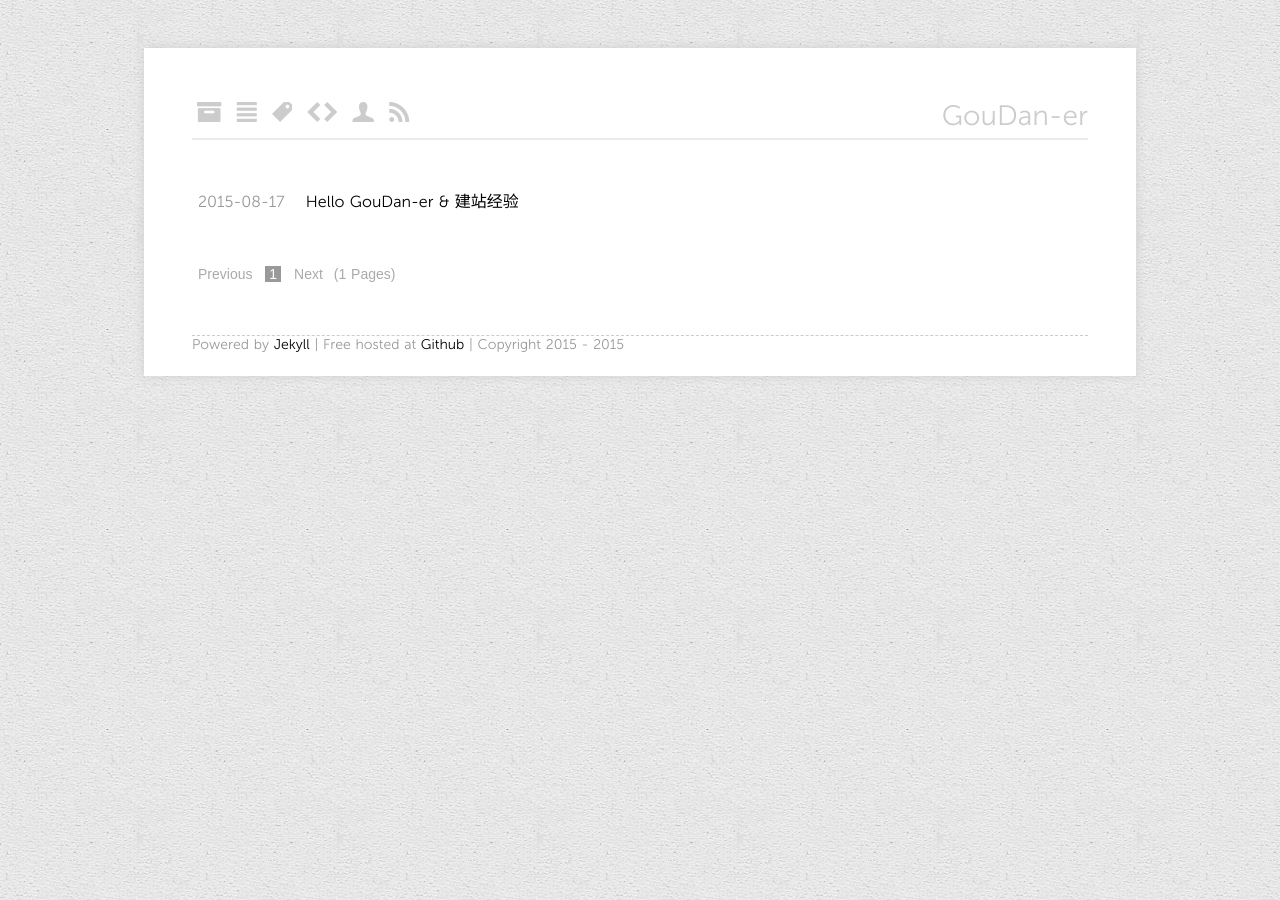
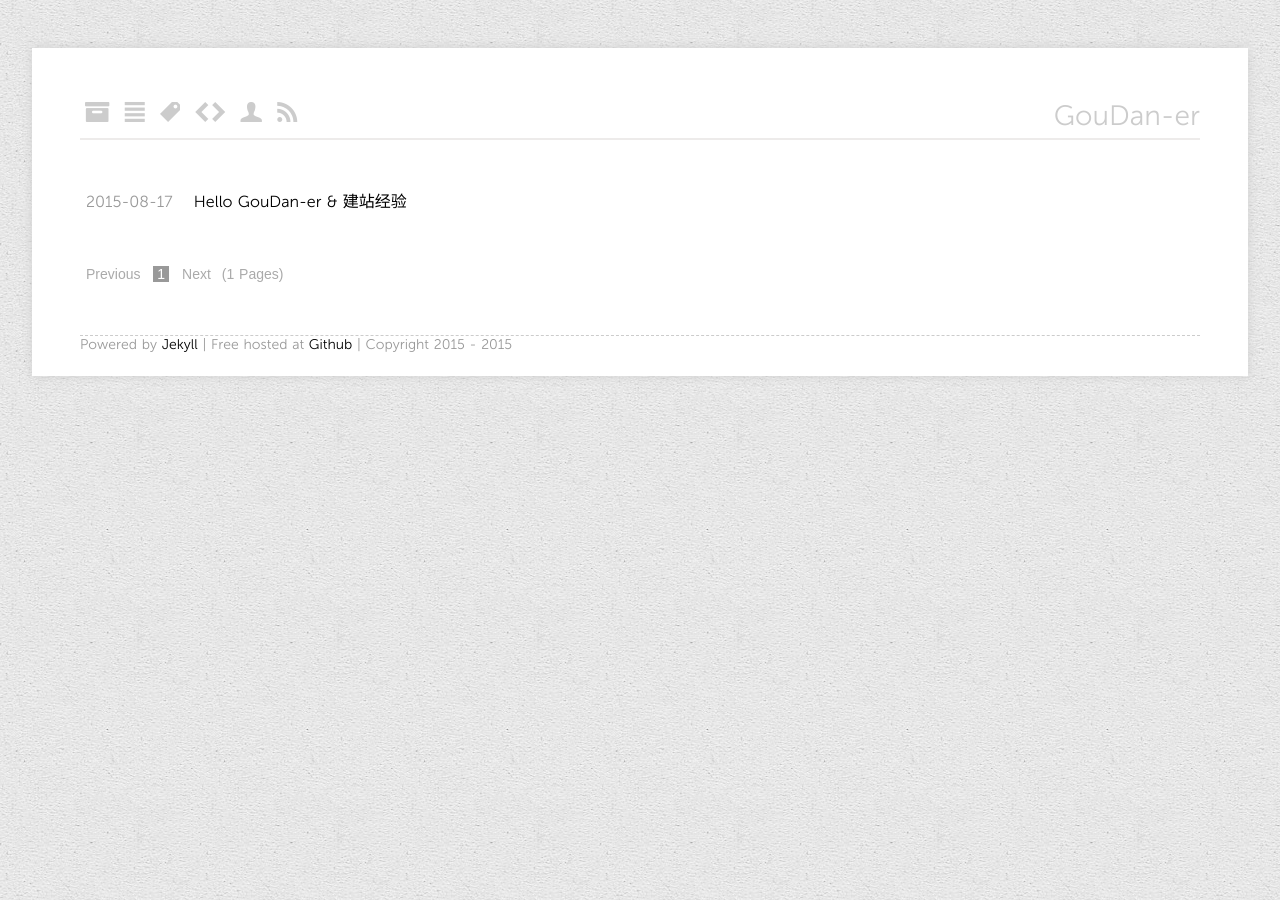
Before and after one commit to goudan-er/goudan-er.github.io, a Jekyll site: the page built from index.html, in a window 1280 px wide. Built offline with Jekyll 4.4.1, drawn with Linux system fonts in a browser that asks for light colours; nearby versions of some CDN libraries; Markdown is read by kramdown in place of the engine named in the settings; the list of posts is cut into pages by our own code.

Commit message:
自适应调整

```diff
--- a/media/css/screen-mobil.css
+++ b/media/css/screen-mobil.css
@@ -140,7 +140,7 @@ body>div
     border-top: 6px solid #fff;
     box-shadow: 0 0 10px 0 #cfcfcf;
     moz-box-shadow: 0 0 10px 0 #cfcfcf;
-    min-width: 30em;
+    min-width: 50em;
     padding: 0.5em 0.5em 0.5em;
     webkit-box-shadow: 0 0 10px 0 #cfcfcf;
     width: 100%
--- a/media/css/screen.css
+++ b/media/css/screen.css
@@ -140,7 +140,7 @@ body>div
     border-top: 6px solid #fff;
     box-shadow: 0 0 10px 0 #cfcfcf;
     margin: 3em auto;
-    min-width: 50em;
+    min-width: 70em;
     moz-box-shadow: 0 0 10px 0 #cfcfcf;
     padding: 3em 3em 1.5em;
     webkit-box-shadow: 0 0 10px 0 #cfcfcf;
```
